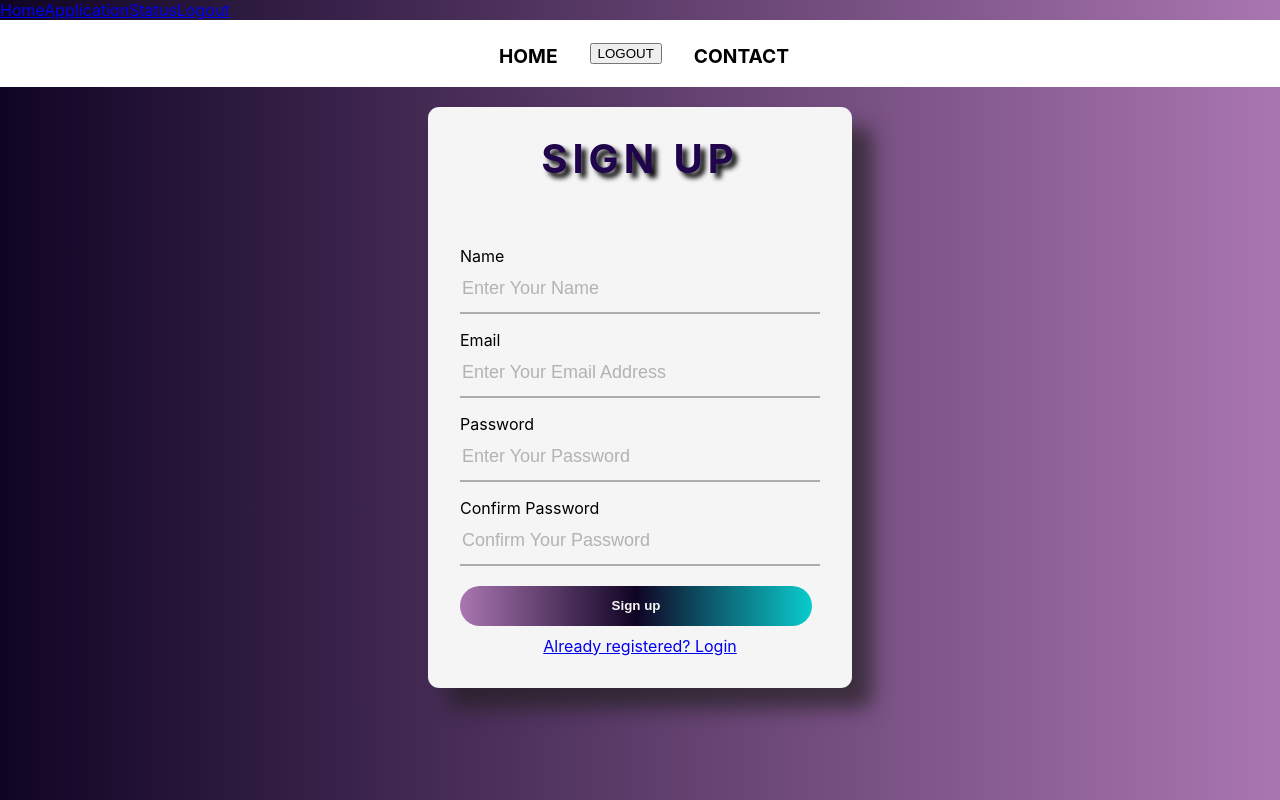
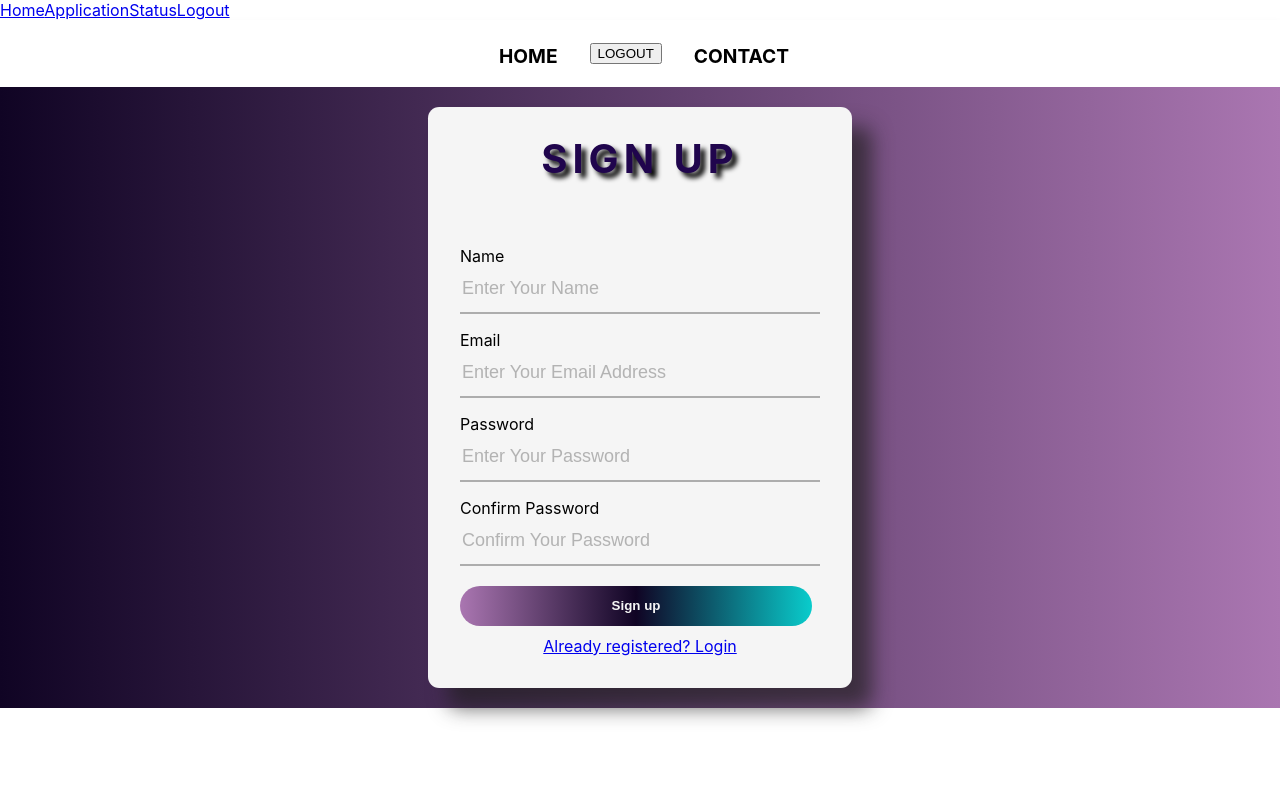
Before and after one commit to JaisonRoy/ICTAK-ID-App-Generator, a React (Create React App) app: page /signup in a window 1280 px wide. Built offline with nearby package versions, Linux system fonts and the light colour scheme.

Commit message:
Update Signup.css

```diff
--- a/src/pages/signup/Signup.css
+++ b/src/pages/signup/Signup.css
@@ -1,7 +1,3 @@
-
-html{
-    background-image: linear-gradient(90deg, rgb(16, 4, 36), rgb(170, 118, 177));
-}
 .box {
     display: flex;
     justify-content: center;
```
